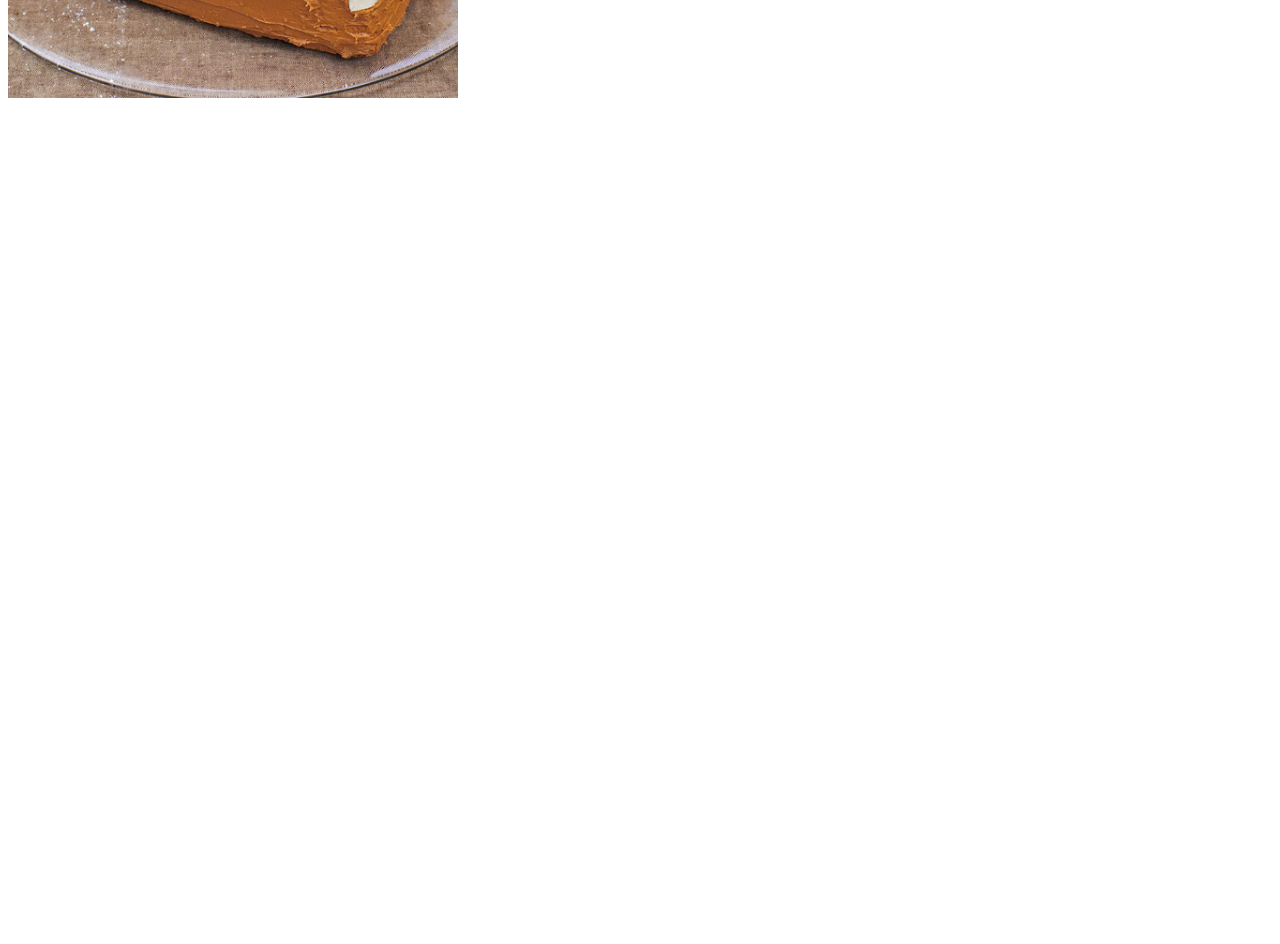
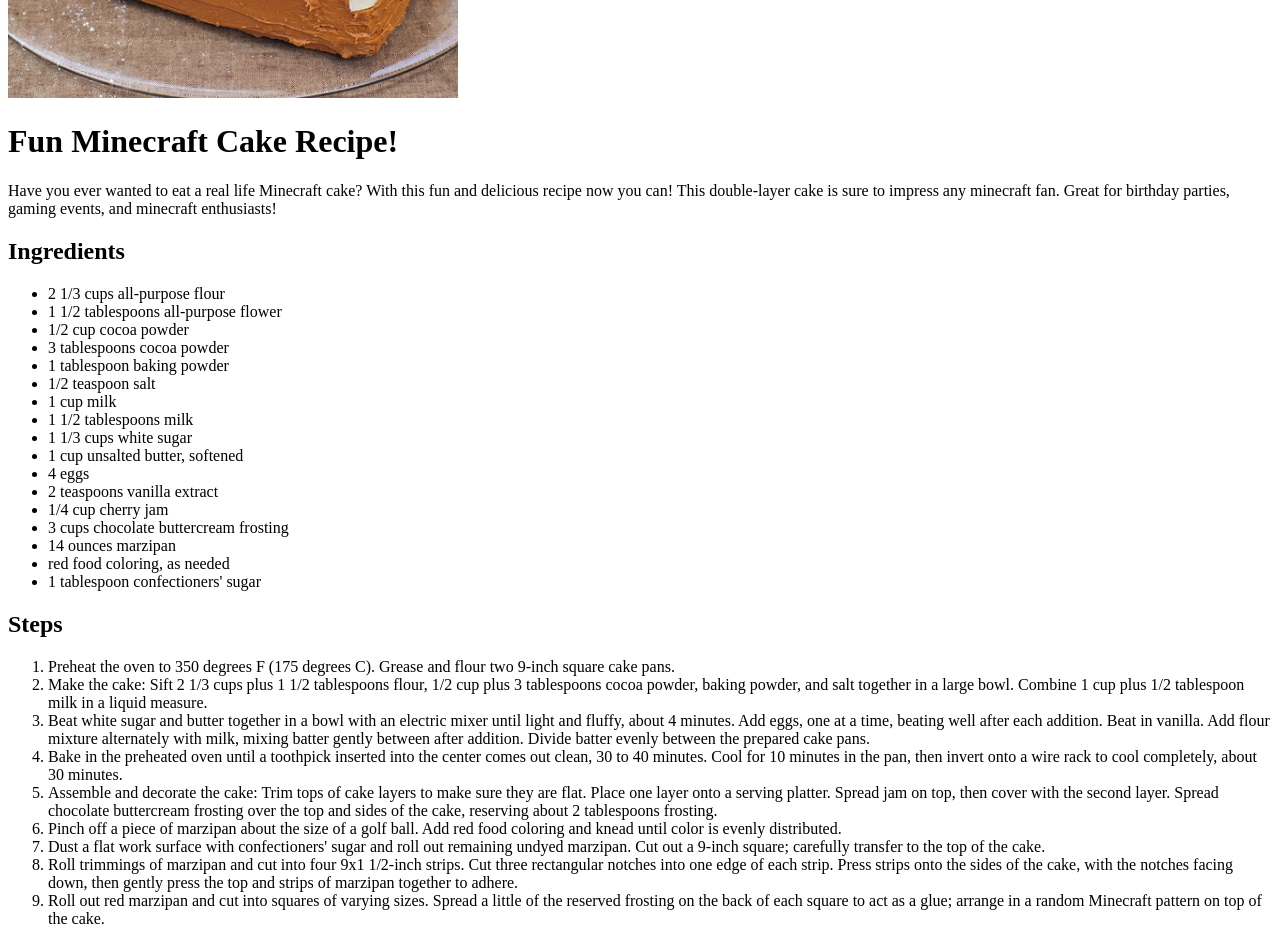
Before and after one commit to Atticusth7/odin-recipes, a plain HTML site: page recipes/minecraftcake.html in a window 1280 px wide. Shown: the part 360-1304 px from the top of the page. Before the commit the page ends 800 px from the top, so only its background shows below. Drawn offline with Linux system fonts and the light colour scheme.

Commit message:
Completed Minecraft cake recipe page

```diff
--- a/recipes/minecraftcake.html
+++ b/recipes/minecraftcake.html
@@ -7,5 +7,40 @@
 </head>
 <body>
     <img src= ../img/minecraftcake.jpg alt = "A Minecraft Cake" height = 450 width = 450>
+    <h1> <strong> Fun Minecraft Cake Recipe! </strong> </h1>
+    <p>Have you ever wanted to eat a real life Minecraft cake? With this fun and delicious recipe now you can! This double-layer cake is sure to impress any minecraft fan. Great for birthday parties, gaming events, and minecraft enthusiasts! </p>
+    <h2>Ingredients</h2>
+    <ul>
+        <li>2 1/3 cups all-purpose flour</li>
+        <li>1 1/2 tablespoons all-purpose flower</li>
+        <li>1/2 cup cocoa powder</li>
+        <li>3 tablespoons cocoa powder</li>
+        <li>1 tablespoon baking powder</li>
+        <li>1/2 teaspoon salt</li>
+        <li>1 cup milk</li>
+        <li>1 1/2 tablespoons milk</li>
+        <li>1 1/3 cups white sugar</li>
+        <li>1 cup unsalted butter, softened</li>
+        <li>4 eggs</li>
+        <li>2 teaspoons vanilla extract</li>
+        <li>1/4 cup cherry jam</li>
+        <li>3 cups chocolate buttercream frosting</li>
+        <li>14 ounces marzipan</li>
+        <li>red food coloring, as needed</li>
+        <li>1 tablespoon confectioners' sugar</li>
+    </ul>
+    <h2>Steps</h2>
+    <ol>
+        <li>Preheat the oven to 350 degrees F (175 degrees C). Grease and flour two 9-inch square cake pans.</li>
+        <li>Make the cake: Sift 2 1/3 cups plus 1 1/2 tablespoons flour, 1/2 cup plus 3 tablespoons cocoa powder, baking powder, and salt together in a large bowl. Combine 1 cup plus 1/2 tablespoon milk in a liquid measure.</li>
+        <li>Beat white sugar and butter together in a bowl with an electric mixer until light and fluffy, about 4 minutes. Add eggs, one at a time, beating well after each addition. Beat in vanilla. Add flour mixture alternately with milk, mixing batter gently between after addition. Divide batter evenly between the prepared cake pans.</li>
+        <li>Bake in the preheated oven until a toothpick inserted into the center comes out clean, 30 to 40 minutes. Cool for 10 minutes in the pan, then invert onto a wire rack to cool completely, about 30 minutes.</li>
+        <li>Assemble and decorate the cake: Trim tops of cake layers to make sure they are flat. Place one layer onto a serving platter. Spread jam on top, then cover with the second layer. Spread chocolate buttercream frosting over the top and sides of the cake, reserving about 2 tablespoons frosting.</li>
+        <li>Pinch off a piece of marzipan about the size of a golf ball. Add red food coloring and knead until color is evenly distributed.</li>
+        <li>Dust a flat work surface with confectioners' sugar and roll out remaining undyed marzipan. Cut out a 9-inch square; carefully transfer to the top of the cake.</li>
+        <li>Roll trimmings of marzipan and cut into four 9x1 1/2-inch strips. Cut three rectangular notches into one edge of each strip. Press strips onto the sides of the cake, with the notches facing down, then gently press the top and strips of marzipan together to adhere.</li>
+        <li>Roll out red marzipan and cut into squares of varying sizes. Spread a little of the reserved frosting on the back of each square to act as a glue; arrange in a random Minecraft pattern on top of the cake.</li>
+    </ol>
+
 </body>
 </html>
```
Also changed, not shown: index.html (+1 -1 lines).
